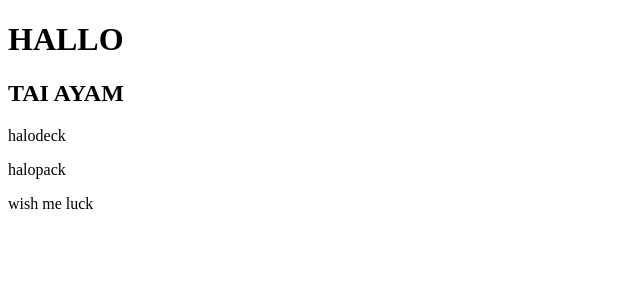
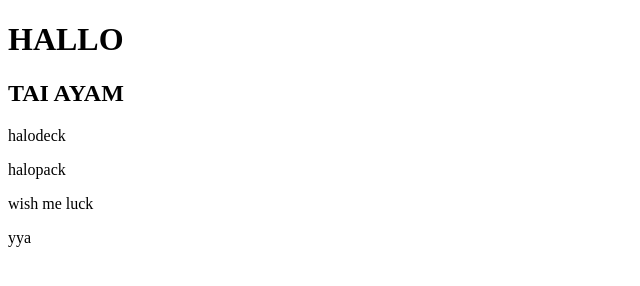
Before and after one commit to putrielisabetradjaudju1-wq/NewProject, a plain HTML site: page index.html in a window 1280 px wide. Shown: the full height of the page, 0-640 px from the left. Drawn offline with Linux system fonts and the light colour scheme.

Commit message:
Add new paragraph with text 'yya' to index.html

```diff
--- a/index.html
+++ b/index.html
@@ -11,5 +11,6 @@
     <p>halodeck</p>
     <p>halopack</p>
     <p>wish me luck</p>
+    <p>yya</p>
 </body>
 </html>
```
